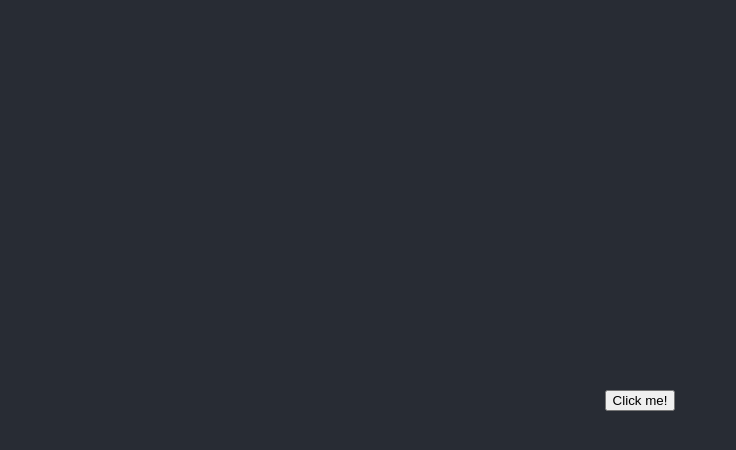
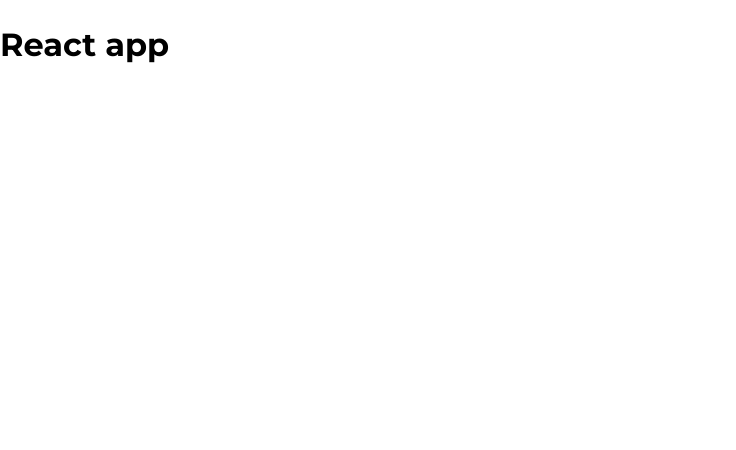
Before and after one commit to Backheart-js/tiktiok-clone, a React (Create React App) app: page / in a window 1280 px wide. Shown: the top 450 px of the page, without its empty margins (0-736 px from the left). Built offline with nearby package versions, Linux system fonts and the light colour scheme.

Commit message:
complete css base

```diff
--- a/package.json
+++ b/package.json
@@ -7,6 +7,7 @@
     "@testing-library/react": "^13.2.0",
     "@testing-library/user-event": "^13.5.0",
     "add": "^2.0.6",
+    "normalize.css": "^8.0.1",
     "react": "^18.1.0",
     "react-dom": "^18.1.0",
     "react-scripts": "5.0.1",
@@ -15,7 +16,8 @@
   "devDependencies": {
     "babel-plugin-module-resolver": "^4.1.0",
     "customize-cra": "^1.0.0",
-    "react-app-rewired": "^2.2.1"
+    "react-app-rewired": "^2.2.1",
+    "sass": "^1.52.1"
   },
   "scripts": {
     "start": "react-app-rewired start",
--- a/src/App.css
+++ /dev/null
@@ -1,38 +0,0 @@
-.App {
-  text-align: center;
-}
-
-.App-logo {
-  height: 40vmin;
-  pointer-events: none;
-}
-
-@media (prefers-reduced-motion: no-preference) {
-  .App-logo {
-    animation: App-logo-spin infinite 20s linear;
-  }
-}
-
-.App-header {
-  background-color: #282c34;
-  min-height: 100vh;
-  display: flex;
-  flex-direction: column;
-  align-items: center;
-  justify-content: center;
-  font-size: calc(10px + 2vmin);
-  color: white;
-}
-
-.App-link {
-  color: #61dafb;
-}
-
-@keyframes App-logo-spin {
-  from {
-    transform: rotate(0deg);
-  }
-  to {
-    transform: rotate(360deg);
-  }
-}
--- a/src/App.js
+++ b/src/App.js
@@ -1,12 +1,10 @@
-import logo from './logo.svg';
-import './App.css';
-import Button from './conponents/Button';
+
 
 function App() {
   return (
     <div className="App">
       <header className="App-header">
-        <Button></Button>
+        <h1>React app</h1>
       </header>
     </div>
   );
--- a/src/conponents/Button/index.js
+++ /dev/null
@@ -1,10 +0,0 @@
-import React from 'react'
-import myAlert from '~/myAlert'
-
-function Button() {
-  return (
-    <button onClick={myAlert}>Click me!</button>
-  )
-}
-
-export default Button
--- /dev/null
+++ b/src/conponents/GlobalStyles/GlobalStyle.scss
@@ -0,0 +1,15 @@
+@import 'normalize.css';
+@import url('https://fonts.googleapis.com/css2?family=IBM+Plex+Sans:ital,wght@0,300;0,400;0,500;0,600;0,700;1,400&family=Montserrat:ital,wght@0,300;0,400;0,500;0,600;0,700;1,400&display=swap');
+
+$primary-color: #fe2c55;
+
+html {
+    font-size: 62.5%;
+}
+
+body {
+    font-family: 'IBM Plex Sans', sans-serif;
+    font-family: 'Montserrat', sans-serif;
+    font-size: 1.6rem;
+    line-height: 1.5;
+}
--- /dev/null
+++ b/src/conponents/GlobalStyles/index.js
@@ -0,0 +1,7 @@
+import './GlobalStyle.scss';
+
+function GlobalStyles({children})  {
+    return children;
+}
+
+export default GlobalStyles;
--- a/src/index.css
+++ /dev/null
@@ -1,13 +0,0 @@
-body {
-  margin: 0;
-  font-family: -apple-system, BlinkMacSystemFont, 'Segoe UI', 'Roboto', 'Oxygen',
-    'Ubuntu', 'Cantarell', 'Fira Sans', 'Droid Sans', 'Helvetica Neue',
-    sans-serif;
-  -webkit-font-smoothing: antialiased;
-  -moz-osx-font-smoothing: grayscale;
-}
-
-code {
-  font-family: source-code-pro, Menlo, Monaco, Consolas, 'Courier New',
-    monospace;
-}
--- a/src/index.js
+++ b/src/index.js
@@ -1,13 +1,15 @@
 import React from 'react';
 import ReactDOM from 'react-dom/client';
-import './index.css';
 import App from '~/App';
 import reportWebVitals from './reportWebVitals';
+import GlobalStyles from '~/conponents/GlobalStyles';
 
 const root = ReactDOM.createRoot(document.getElementById('root'));
 root.render(
   <React.StrictMode>
-    <App />
+    <GlobalStyles>
+      <App />
+    </GlobalStyles>
   </React.StrictMode>
 );
 
--- a/src/myAlert.js
+++ /dev/null
@@ -1,7 +0,0 @@
-import React from 'react'
-
-const myAlert = () => {
-    alert('Hè hè');
-}
-
-export default myAlert
```
Also changed, not shown: src/logo.svg (deleted), 1 other file (tests, documents, lock files or other folders).
